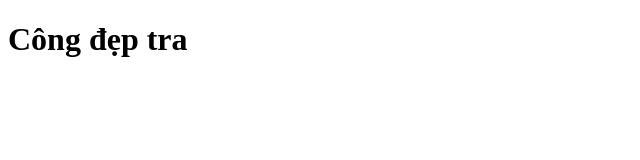
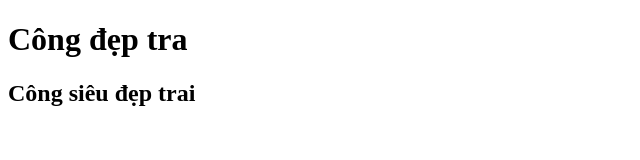
Before and after one commit to ca-vang-dan-don/Duan5, a plain HTML site: page index.html in a window 1280 px wide. Shown: the whole page, without its empty margins (0-640 px from the left). Drawn offline with Linux system fonts and the light colour scheme.

Commit message:
first commit

```diff
--- a/index.html
+++ b/index.html
@@ -7,5 +7,6 @@
   </head>
   <body>
     <h1>Công đẹp tra</h1>
+    <h2>Công siêu đẹp trai</h2>
   </body>
 </html>
```
